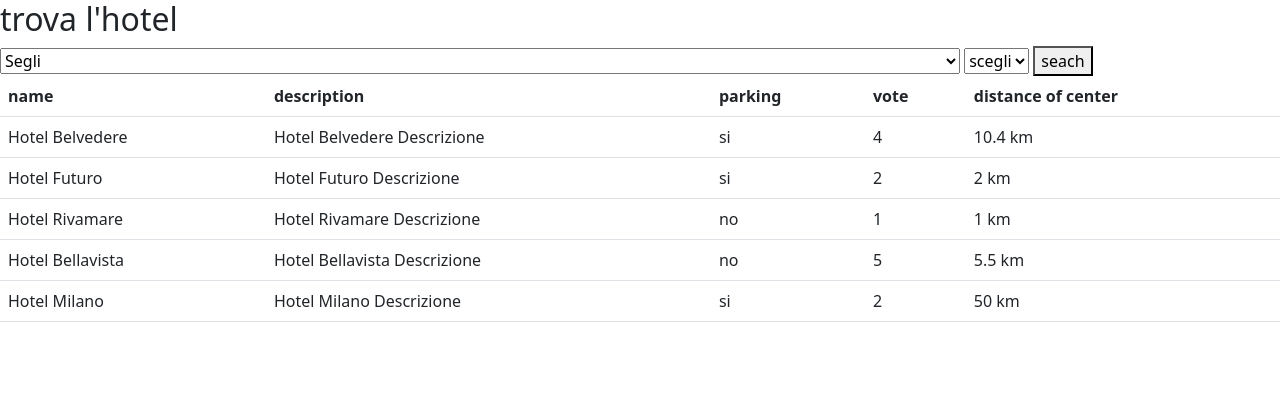
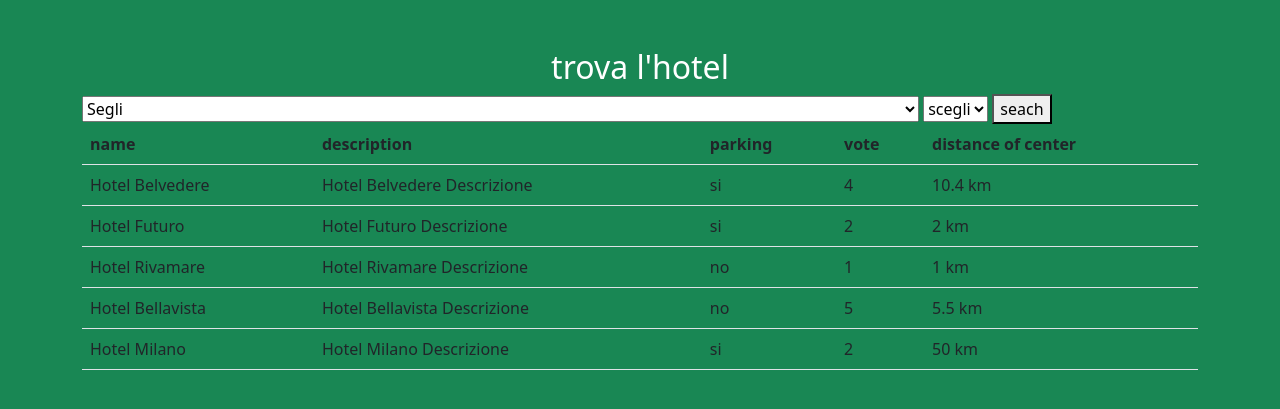
Before and after one commit to AlessioBonadonna/php-hotel, a PHP site: page / in a window 1280 px wide. Shown: the top 409 px of the page. Run offline with PHP 8.4, Linux system fonts and the light colour scheme.

Commit message:
graphic add

```diff
--- a/index.php
+++ b/index.php
@@ -87,11 +87,13 @@ if (isset($_GET['vote']) && !empty($_GET['vote'])) {
     <title>Hotels</title>
 </head>
 
-<body>
+<body class="bg-success r">
+    <div class="container mt-5 text-white">
 
-    <form action="index.php" method="GET">
+
+        <form action="index.php" method="GET" class="text-white">
             <!-- PRENDO IL VALORE CHE MI SERVIRA DOPO IN NAME -->
-        <h2>trova l'hotel</h2>
+            <h2 class="text-center">trova l'hotel</h2>
             <select class=" w-75" id="type" name="parking">
 
                 <option value="" selected>Segli</option>
@@ -150,6 +152,7 @@ if (isset($_GET['vote']) && !empty($_GET['vote'])) {
 
             ?>
         </table>
+    </div>
 </body>
 
 </html>
```
Lines whose indentation alone changed are shown as unchanged.
